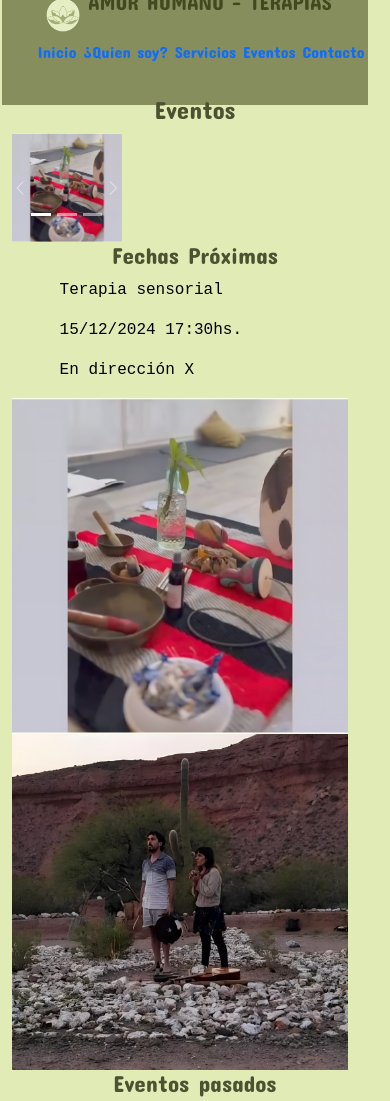
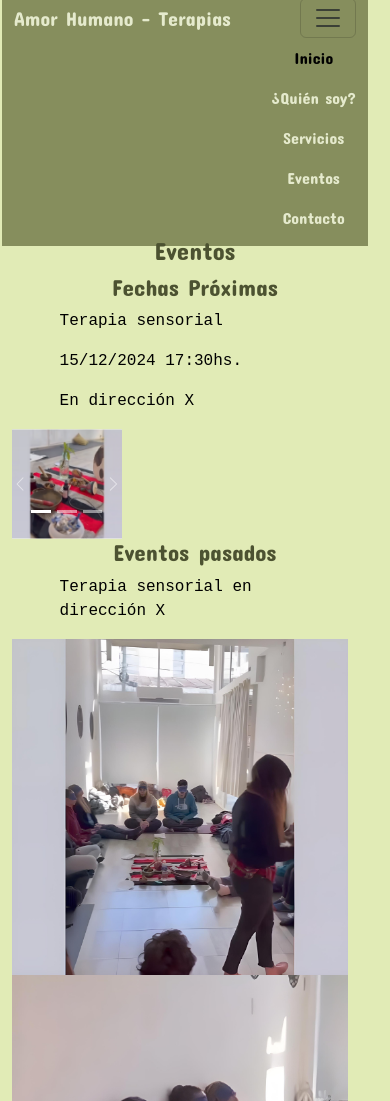
Before and after one commit to maalena2205/entrega_MalenaGonzalez, a plain HTML site: page pages/eventos.html in a window 390 px wide. Shown: the top 1101 px of the page. Drawn offline with nearby package versions, Linux system fonts and the light colour scheme; a web font is replaced by a local one.

Commit message:
agregue estilos a navbar

```diff
--- a/pages/eventos.html
+++ b/pages/eventos.html
@@ -27,27 +27,65 @@
   </head>
   <body class="modificarBody container">
     <header class="modificarHeader">
-      <section class="section">
-        <div class="logo">
-          <img
-            src="../assets/amorhumanologoicono.png"
-            alt="Logo amor humano terapias"
-            class="modificarIcono" />
-          <h1 class="titulo-navegador">AMOR HUMANO - TERAPIAS</h1>
+      <nav class="navbar navbar-expand-lg">
+        <div class="container-fluid">
+          <a class="navbar-brand coloresNavbar" href="#"
+            >Amor Humano - Terapias</a
+          >
+          <button
+            class="navbar-toggler"
+            type="button"
+            data-bs-toggle="collapse"
+            data-bs-target="#navbarNav"
+            aria-controls="navbarNav"
+            aria-expanded="false"
+            aria-label="Toggle navigation">
+            <span class="navbar-toggler-icon"></span>
+          </button>
+          <div class="collapse navbar-collapse" id="navbarNav">
+            <ul class="navbar-nav">
+              <li class="nav-item">
+                <a
+                  class="nav-link active coloresNavbar"
+                  aria-current="page"
+                  href="../index.html"
+                  >Inicio</a
+                >
+              </li>
+              <li class="nav-item">
+                <a class="nav-link coloresNavbar" href="./quiensoy.html"
+                  >¿Quién soy?</a
+                >
+              </li>
+              <li class="nav-item">
+                <a class="nav-link coloresNavbar" href="./servicios.html"
+                  >Servicios</a
+                >
+              </li>
+              <li class="nav-item">
+                <a class="nav-link coloresNavbar" href="#">Eventos</a>
+              </li>
+              <li class="nav-item">
+                <a class="nav-link coloresNavbar" href="./contacto.html"
+                  >Contacto</a
+                >
+              </li>
+            </ul>
           </div>
-        <nav class="nav-menu">
-          <ul class="menu">
-            <li class="li-menu"><a href="../index.html">Inicio</a></li>
-            <li class="li-menu"><a href="./quiensoy.html">¿Quien soy?</a></li>
-            <li class="li-menu"><a href="./servicios.html">Servicios</a></li>
-            <li class="li-menu"><a href="#">Eventos</a></li>
-            <li class="li-menu"><a href="./contacto.html">Contacto</a></li>
-          </ul>
+        </div>
       </nav>
-      </section>
     </header>
     <h2 class="tituloEventos">Eventos</h2>
-    <div id="carouselExampleIndicators" class="carousel slide tamañoCarousel">
+
+    <main>
+      <section>
+        <h3 class="modificarSubtitulos">Fechas Próximas</h3>
+        <p>Terapia sensorial</p>
+        <p>15/12/2024 17:30hs.</p>
+        <p>En dirección X</p>
+        <div
+          id="carouselExampleIndicators"
+          class="carousel slide tamañoCarousel">
           <div class="carousel-indicators">
             <button
               type="button"
@@ -104,20 +142,6 @@
             <span class="visually-hidden">Next</span>
           </button>
         </div>
-    <main>
-      <section>
-        <h3 class="modificarSubtitulos">Fechas Próximas</h3>
-        <p>Terapia sensorial</p>
-        <p>15/12/2024 17:30hs.</p>
-        <p>En dirección X</p>
-        <img
-          src="../assets/eventossensorialesproximos.png"
-          alt="Próximo evento sensorial demostración"
-          class="imagenesEventos" />
-        <img
-          src="../assets/eventossensorialesproximos2.png"
-          alt="Próximo evento sensorial demostración"
-          class="imagenesEventos" />
       </section>
       <section>
         <h3 class="modificarSubtitulos">Eventos pasados</h3>
--- a/style/style.css
+++ b/style/style.css
@@ -271,3 +271,11 @@ a {
 .tamañoCarousel {
   width: 30%;
 }
+.coloresNavbar {
+  color: #e5eacd;
+}
+.navbar-expand-lg .navbar-collapse {
+  display: flex !important;
+  flex-basis: auto;
+  justify-content: flex-end;
+}
```
Also changed, not shown: index.html (+48 -23 lines), pages/contacto.html (+39 -18 lines), pages/quiensoy.html (+46 -18 lines), pages/servicios.html (+46 -18 lines). Lines whose indentation alone changed are shown as unchanged.
